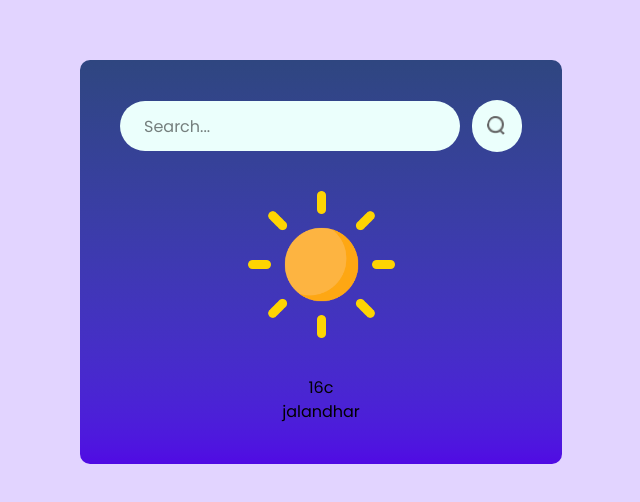
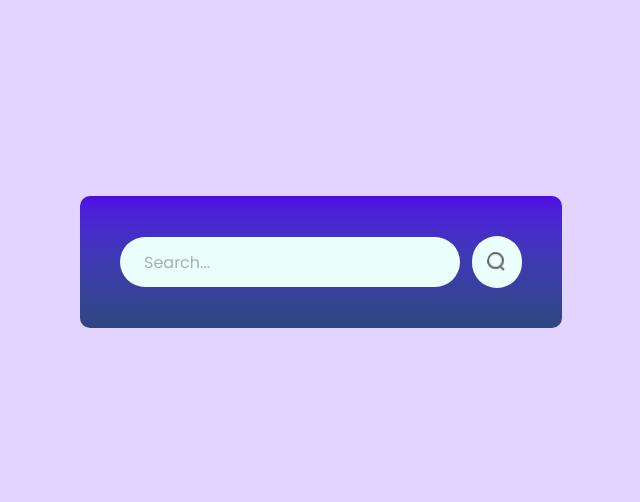
Before and after one commit to badampudimahesh2005/weather_app, a React (Vite) app: page / in a window 1280 px wide. Shown: the part 138-640 px from the top of the page, without its empty margins (319-959 px from the left). Built offline with nearby package versions, Linux system fonts and the light colour scheme; a web font is replaced by a local one.

Commit message:
updated code dynimically  with api fetching

```diff
--- a/package.json
+++ b/package.json
@@ -13,6 +13,7 @@
     "@tailwindcss/vite": "^4.0.17",
     "react": "^19.0.0",
     "react-dom": "^19.0.0",
+    "react-toastify": "^11.0.5",
     "tailwindcss": "^4.0.17"
   },
   "devDependencies": {
--- a/src/components/Weather.jsx
+++ b/src/components/Weather.jsx
@@ -1,30 +1,113 @@
-import React from 'react'
+import React, { useState , useEffect } from 'react'
+import { useRef } from 'react';
 
 import searchIcon from '../assets/search.png'
-import clearIcon from '../assets/clear.png'
-import rainIcon from '../assets/rain.png'
-import snowIcon from '../assets/snow.png'
-import cloudIcon from '../assets/cloud.png'
-import drizzleIcon from '../assets/drizzle.png'
+// import clearIcon from '../assets/clear.png'
+// import rainIcon from '../assets/rain.png'
+// import snowIcon from '../assets/snow.png'
+// import cloudIcon from '../assets/cloud.png'
+// import drizzleIcon from '../assets/drizzle.png'
 import windIcon from '../assets/wind.png'
 import humidityIcon from '../assets/humidity.png'
+import { toast } from 'react-toastify';
 
 const Weather = () => {
+
+    const inputRef = useRef(null);
+    const [weatherData, setWeatherData] = useState(false);
+
+
+
+    const API_KEY = import.meta.env.VITE_WEATHER_API_KEY;
+
+
+
+    const toastStyle ={
+        theme:"dark",
+        position: "bottom-right",
+        hideProgressBar: true,
+        closeOnClick: true,
+        autoClose: 3000,
+
+      }
+
+    const search = async (city) => {
+        try{
+            if(city === ''){
+                // toast.error('Please enter a city name', toastStyle);
+                alert('Please enter a city name');
+                return;
+            };
+            const response = await fetch(`https://api.openweathermap.org/data/2.5/weather?q=${city}&units=metric&appid=${API_KEY}`);
+
+            const data= await response.json();
+            console.log(data);
+
+           if(!response.ok){
+            // throw new Error('City not found');
+            alert('City not found');
+            return;
+           }
+
+            setWeatherData({
+                humidity: data?.main?.humidity,
+                windSpeed: data?.wind?.speed,
+                temperature: Math.floor(data?.main?.temp),
+                location: data?.name,
+                icon: data?.weather[0]?.icon,
+
+            });
+            // setCity('');
+            inputRef.current.value = '';
+        }catch(err){
+            setWeatherData(false);
+            // toast.error(err.message, toastStyle);
+            alert(err.message);
+        }
+
+    }
+
+    useEffect(() => {
+        search(inputRef.current.value);
+    }
+    , []);
+
   return (
-    <div className='align-self-center p-10 rounded-[10px] bg-gradient-to-b from-[#2f4680] to-[#500ae4] flex items-center flex-col ' >
+    <div className='align-self-center p-10 rounded-[10px] bg-gradient-to-t from-[#2f4680] to-[#500ae4] flex items-center flex-col ' >
 
         {/* search bar */}
         <div className='flex items-center gap-3'>
-            <input type="text" placeholder='Search...' className='h-[50px] outline-none rounded-[40px] color-[#626262] bg-[#ebfffc] border-none pl-6' />
+            <input ref={inputRef}  type="text" placeholder='Search...' className='h-[50px] outline-none rounded-[40px] text-[#626262] bg-[#ebfffc] border-none pl-6' />
 
-            <img src={searchIcon} alt="search icon" className='w-[50px]  p-[15px] rounded-full bg-[#ebfffc] cursor-pointer' />
+            <img src={searchIcon} alt="search icon" className='w-[50px]  p-[15px] rounded-full bg-[#ebfffc] cursor-pointer'  onClick={()=>search(inputRef.current.value)}/>
         </div>
 
+       {weatherData? <>
         {/* weather image*/}
-        <img src={clearIcon} alt="weather icon" />
-        <p>16c</p>
-        <p>jalandhar</p>
+        <img src={`https://openweathermap.org/img/wn/${weatherData?.icon}@2x.png`} alt="weather icon" className='w-[150px] my-[30px] mx-0' />
+        <p className='text-white text-[80px]'>{weatherData?.temperature}°C</p>
+        <p className='text-white text-[40px]'>{weatherData?.location}</p>
 
+        {/* weather details */}
+        <div className='w-full mt-[40px] text-[#fff] flex justify-between items-center'>
+            <div className='flex items-start gap-3 text-[22px]'>
+                <img src={humidityIcon} alt="rain icon" className=' w-[26px] mt-[10px]' />
+                <div>
+                    <p className=''>{weatherData?.humidity}%</p>
+                    <p className='text-[16px]'>Humidity</p>
+                </div>
+            </div>
+
+            <div className='flex items-start gap-3 text-[22px]'>
+                <img src={windIcon} alt="rain icon" className=' w-[26px] mt-[10px]' />
+                <div>
+                    <p className=''>{weatherData?.windSpeed} km/h</p>
+                    <p className=' text-[16px]'>Windspeed</p>
+                </div>
+            </div>
+        </div>
+
+        </> : <></>}
 
     </div>
   )
```
Also changed, not shown: 2 other files (tests, documents, lock files or other folders).
